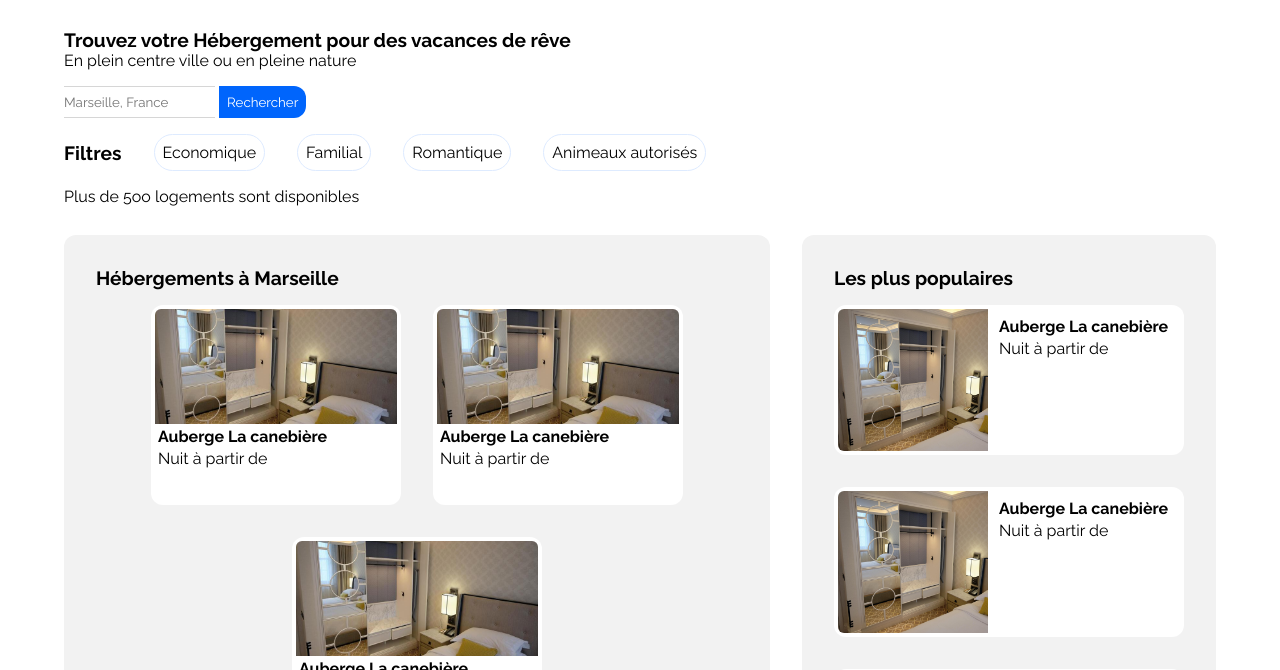
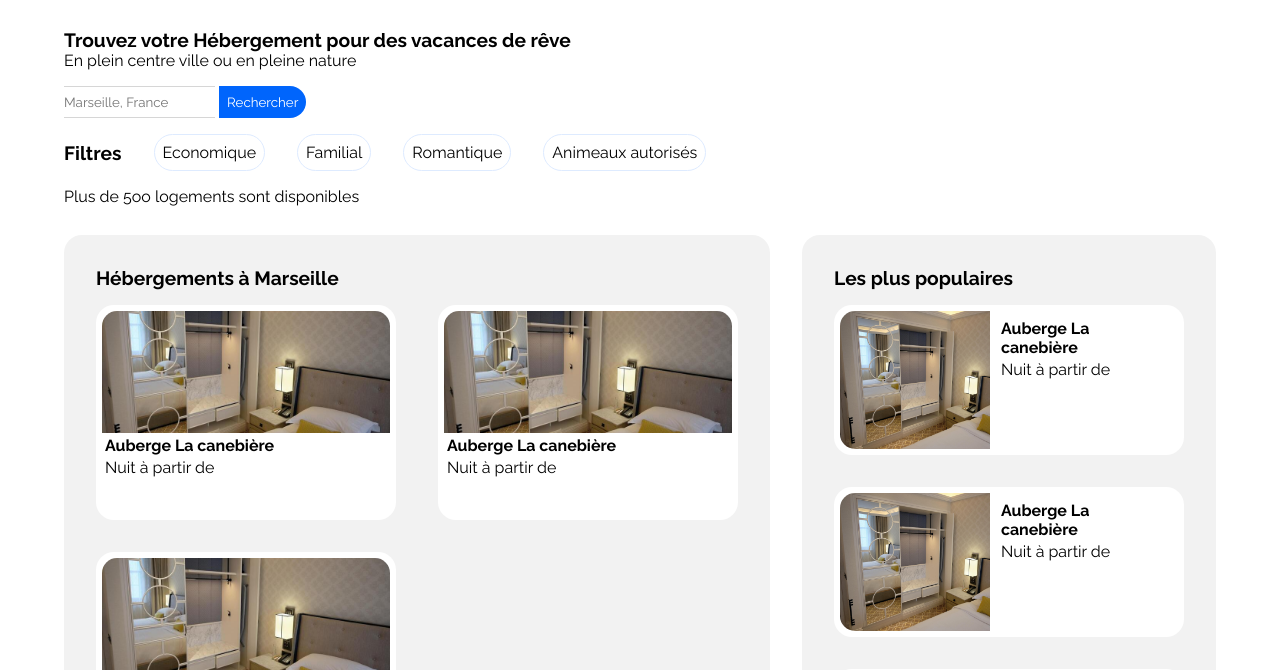
Before and after one commit to Isaacmaamouche/boooki, a plain HTML site: page index.html in a window 1280 px wide. Shown: the part 51-721 px from the top of the page. Drawn offline with Linux system fonts and the light colour scheme.

Commit message:
border radius and alignement fix on cards

```diff
--- a/style_desktop.css
+++ b/style_desktop.css
@@ -4,7 +4,7 @@
     --secondary_color:#0065fc;
     --secondary-light-color:#DEEBFF;
     --tertiary_color:#F2F2F2;
-    --default-radius:12px;
+    --default-radius:18px;
     --transition:all .3s ease;
     margin: 0;
     padding: 0;
@@ -156,7 +156,7 @@ input:checked+label::after{
 .list{
     display: flex;
     gap: 2rem;
-    justify-content: center;
+    justify-content: space-between;
 }
 
 .result_list .list {
@@ -169,15 +169,15 @@ input:checked+label::after{
 }
 
 .v_card{
-    width: 250px;
-    height:200px
+    width: 300px;
+    height:215px
 }
 .v_card_img {
     height: 60%;
 }
 .v_card, .h_card{
     background-color: white;
-    padding: calc(var(--default-radius)/3);
+    padding: 6px;
     border-radius: var(--default-radius);
 }
 
@@ -186,16 +186,16 @@ input:checked+label::after{
 }
 .v_card img{
     width: 100%;
-    border-top-left-radius: calc(var(--default-radius)/2);
-    border-top-right-radius: calc(var(--default-radius)/2);
+    border-top-left-radius: calc(var(--default-radius)/1.2);
+    border-top-right-radius: calc(var(--default-radius)/1.2);
 }
 .h_card img {
     height: 100%;
 }
 .h_card_img {
     height: 100%;
-    border-top-left-radius: calc(var(--default-radius)/2);
-    border-bottom-left-radius: calc(var(--default-radius)/2);
+    border-top-left-radius: calc(var(--default-radius)/1.2);
+    border-bottom-left-radius: calc(var(--default-radius)/1.2);
 }
 .h_card_info{
     margin: 0.5rem;
```
